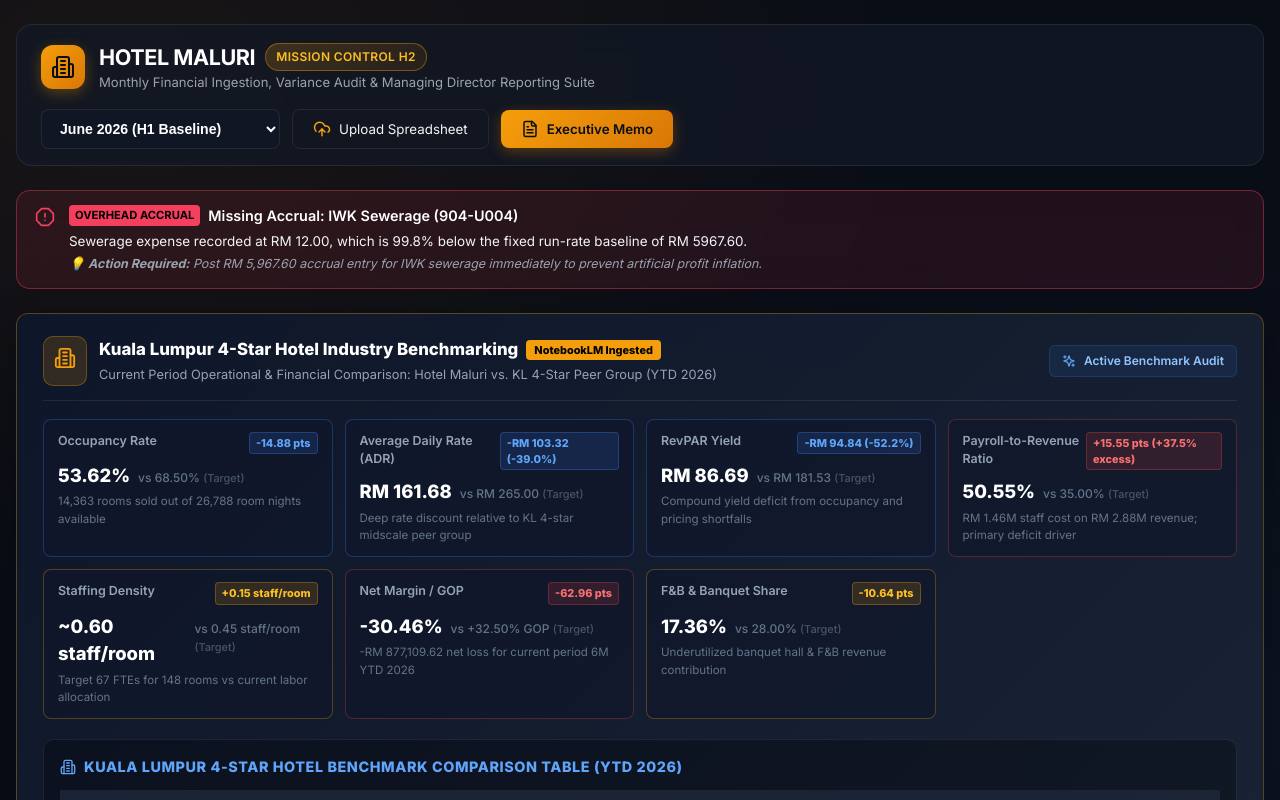
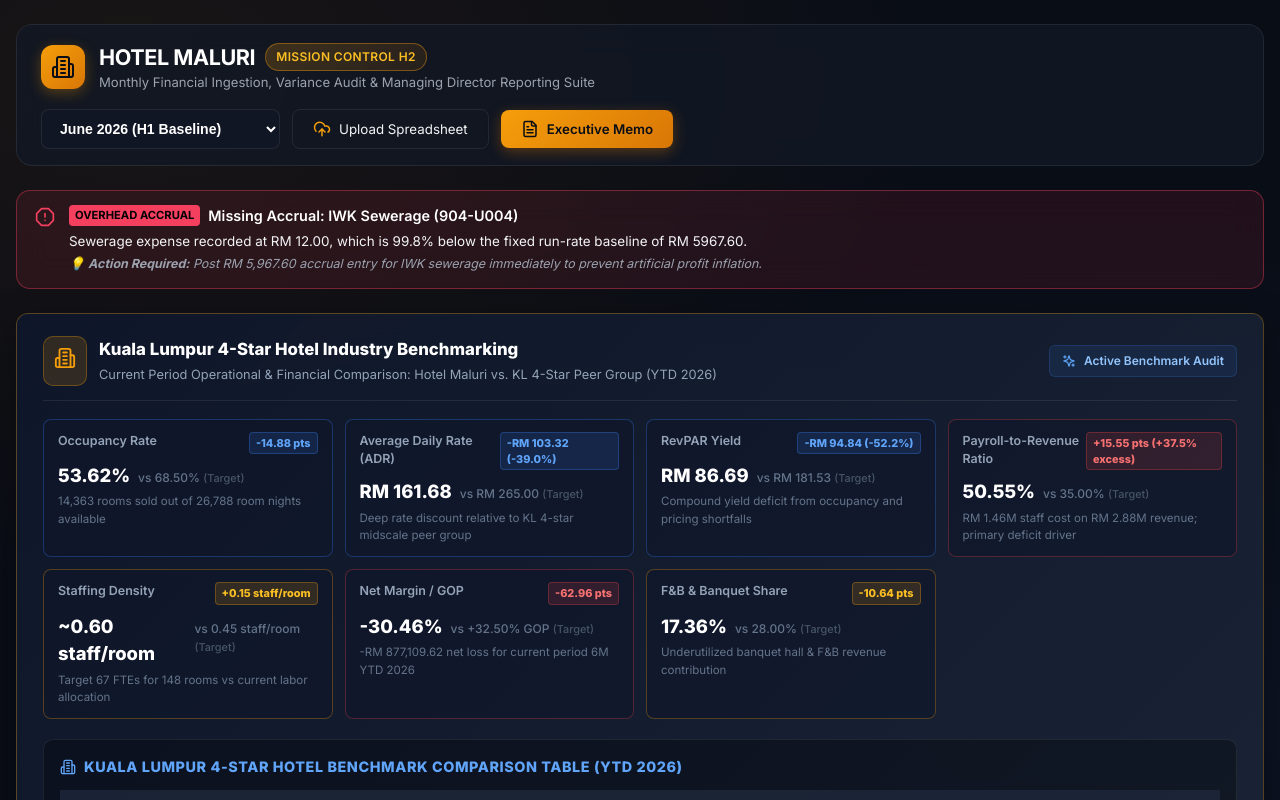
Before and after one commit to wooallen/hotel-maluri-reporting-suite, a React (Vite) app: page / in a window 1280 px wide. Shown: the top 800 px of the page. Built offline with nearby package versions, Linux system fonts and the light colour scheme.

Commit message:
fix: remove 'NotebookLM ingested' label from Mission Control and Executive Memo UI

```diff
--- a/src/components/BenchmarkOverview.jsx
+++ b/src/components/BenchmarkOverview.jsx
@@ -110,10 +110,8 @@
           <div>
             <h3 style={{ fontSize: '1.05rem', fontWeight: 800, color: '#ffffff', display: 'flex', alignItems: 'center', gap: '8px' }}>
               <span>Kuala Lumpur 4-Star Hotel Industry Benchmarking</span>
-              <span style={{ fontSize: '0.68rem', background: '#f59e0b', color: '#000', padding: '2px 8px', borderRadius: '4px', fontWeight: 800 }}>
-                NotebookLM Ingested
-              </span>
             </h3>
+
             <p style={{ fontSize: '0.8rem', color: '#94a3b8', marginTop: '2px' }}>
               Current Period Operational & Financial Comparison: Hotel Maluri vs. KL 4-Star Peer Group (YTD 2026)
             </p>
--- a/src/components/ExecutiveMemoModal.jsx
+++ b/src/components/ExecutiveMemoModal.jsx
@@ -392,7 +392,7 @@
               </div>
             </div>
 
-            {/* KL 4-Star Hotel Industry Benchmarking & Strategic Recommendations (NotebookLM Ingested) */}
+            {/* KL 4-Star Hotel Industry Benchmarking & Strategic Recommendations */}
             <div className="paper-card" style={{
               background: '#f8fafc',
               border: '1.5px solid #3b82f6',
@@ -402,8 +402,9 @@
             }}>
               <div style={{ display: 'flex', justifyContent: 'space-between', alignItems: 'center', marginBottom: '10px' }}>
                 <div style={{ fontSize: '0.72rem', fontWeight: 800, color: '#1d4ed8', letterSpacing: '0.06em', textTransform: 'uppercase' }}>
-                  KUALA LUMPUR 4-STAR HOTEL BENCHMARK COMPARISON · YTD 2026 (NOTEBOOKLM ANALYSIS)
+                  KUALA LUMPUR 4-STAR HOTEL BENCHMARK COMPARISON · YTD 2026
                 </div>
+
                 <span style={{ background: '#dbeafe', color: '#1e40af', fontSize: '0.68rem', fontWeight: 800, padding: '2px 8px', borderRadius: '4px', border: '1px solid #93c5fd' }}>
                   4-STAR PEER BENCHMARK
                 </span>
```
